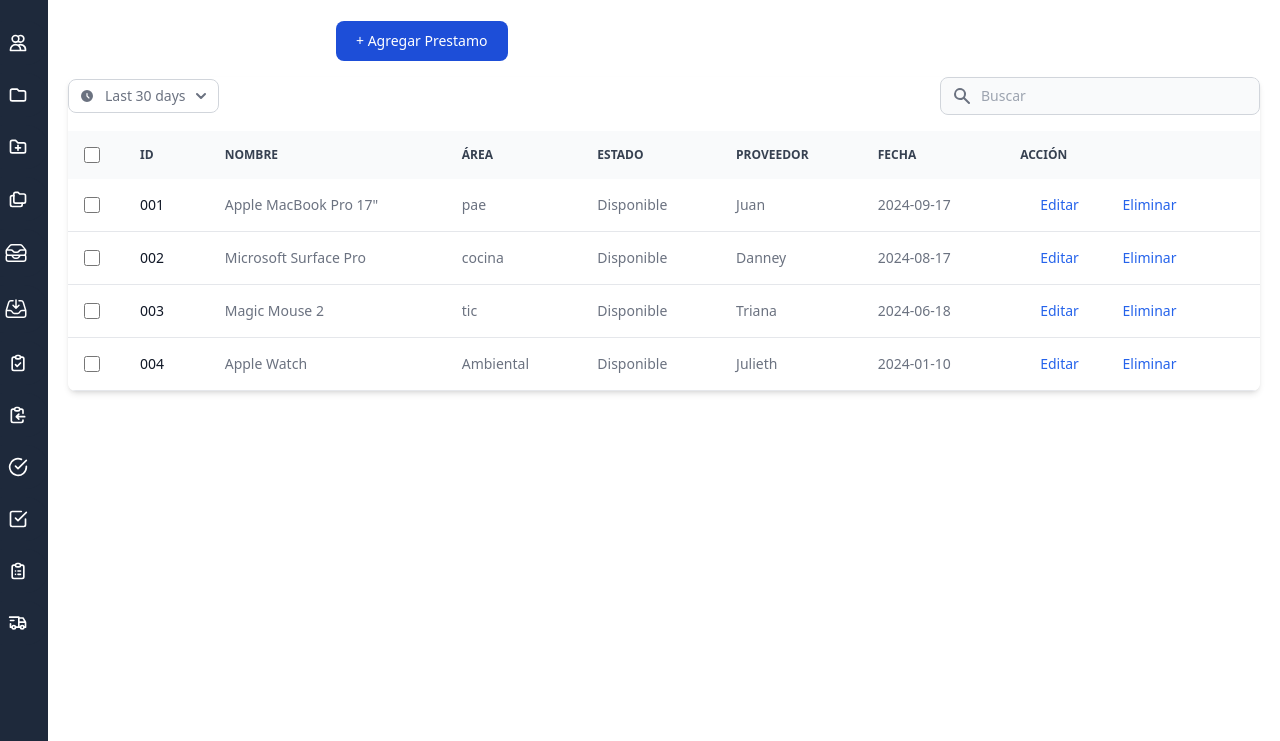
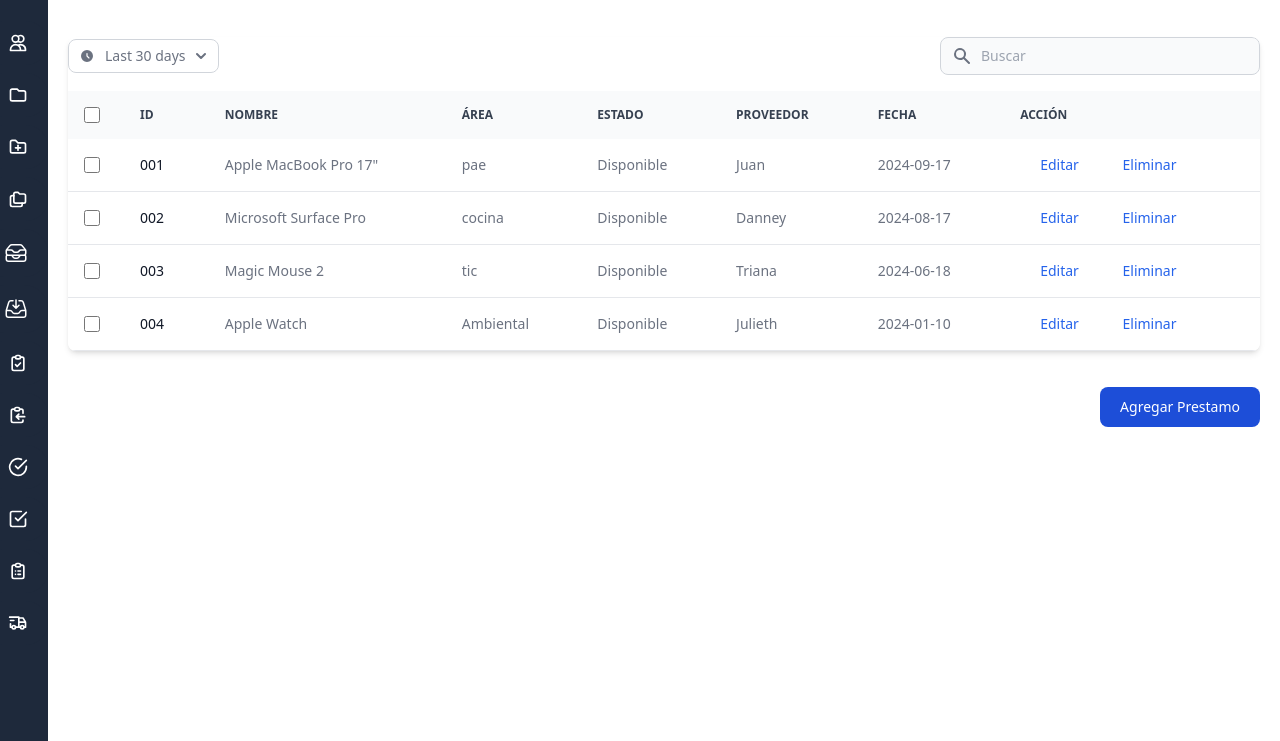
Before and after one commit to VictorRuiz1061/proyecto, a website: page Fronted/src/modules/agregarPrestamo/agregarPrestamo.html in a window 1280 px wide. Shown: the part 59-800 px from the top of the page. Drawn offline with nearby package versions, Linux system fonts and the light colour scheme.

Commit message:
El botón de agregar préstamos abajo de la tabla

```diff
--- a/Fronted/src/modules/agregarPrestamo/agregarPrestamo.html
+++ b/Fronted/src/modules/agregarPrestamo/agregarPrestamo.html
@@ -239,15 +239,11 @@
             <div class="ms-10">
 
             </div>
-            <div class="mx-10">
+            <div class="mx-90">
 
         </div>
              <!-- Modal agregar prestamo -->
-              <div class="mx-9">
-            <button data-modal-target="default-modal" data-modal-toggle="default-modal" class="  text-white bg-blue-700 hover:bg-blue-800 focus:ring-4 focus:outline-none font-medium rounded-lg text-sm px-5 py-2.5 dark:bg-blue-600 dark:hover:bg-blue-700 dark:focus:ring-blue-800" type="button">
-                + Agregar Prestamo
-            </button>
-        </div>
+
         </div>
 
         <div class="relative overflow-x-auto shadow-md sm:rounded-lg">
@@ -475,6 +471,16 @@
       </div>
   </div>
 
+  <div class="flex justify-end p-5 ">
+    <button data-modal-target="default-modal" data-modal-toggle="default-modal" class="  text-white bg-blue-700 hover:bg-blue-800 focus:ring-4 focus:outline-none font-medium rounded-lg text-sm px-5 py-2.5 dark:bg-blue-600 dark:hover:bg-blue-700 dark:focus:ring-blue-800" type="button">
+        Agregar Prestamo
+    </button>
+</div>
+
+
+
+
+
 
 
 <script src="/src/assets/js/alertas.js"></script>
```
